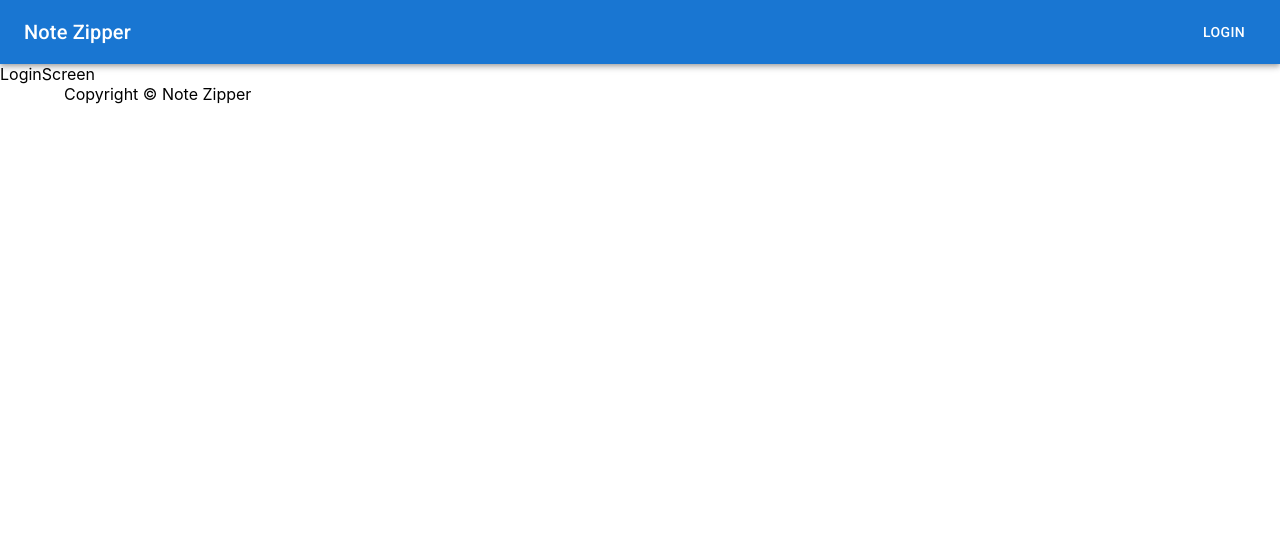
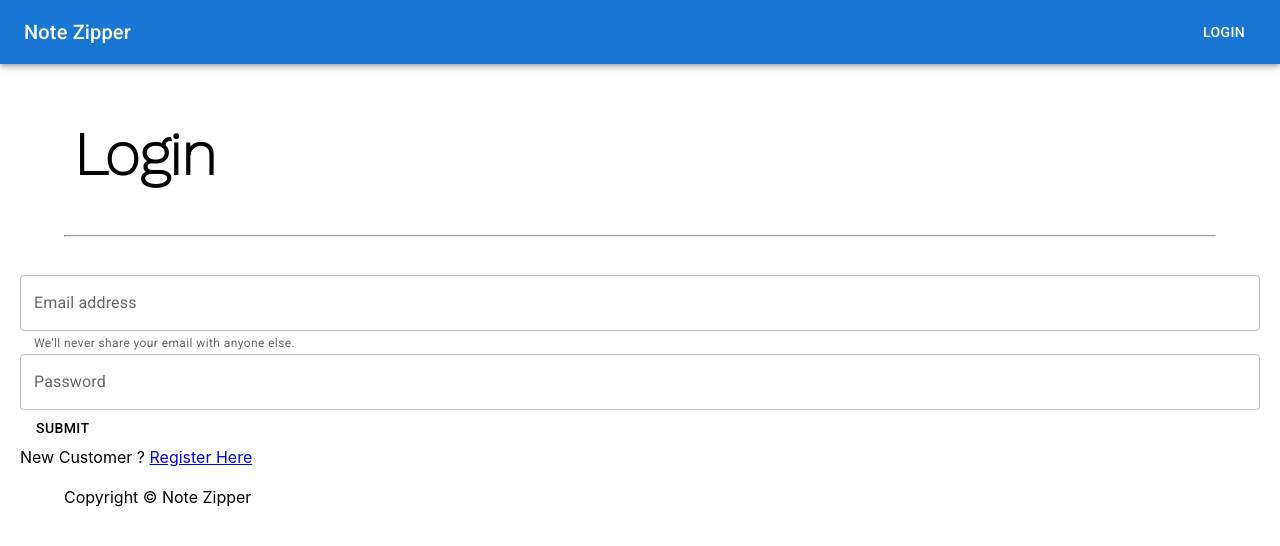
Before and after one commit to Ever-It-Lazy/Material-UI-rebuild, a React (Vite) app in the folder frontend/: page /login in a window 1280 px wide. Shown: the top 546 px of the page. Built offline with nearby package versions, Linux system fonts and the light colour scheme.

Commit message:
MUI translation of LoginScreen

```diff
--- a/frontend/src/screens/LoginScreen/LoginScreen.jsx
+++ b/frontend/src/screens/LoginScreen/LoginScreen.jsx
@@ -1,9 +1,80 @@
-import React from 'react'
+import React, { useEffect, useState } from 'react';
+import { Button, Box, FormControl, InputLabel, OutlinedInput, FormHelperText } from '@mui/material';
+import { Link, useNavigate } from 'react-router-dom';
+import MainScreen from '../../components/MainScreen';
+import "./LoginScreen.css";
+import Loading from '../../components/Loading';
+import ErrorMessage from '../../components/ErrorMessage';
+import { useDispatch, useSelector } from 'react-redux';
+import { login } from '../../actions/userActions';
 
 const LoginScreen = () => {
-  return (
-    <div>LoginScreen</div>
-  )
+	const [email, setEmail] = useState("");
+	const [password, setPassword] = useState("");
+
+	const dispatch = useDispatch();
+
+	const userLogin = useSelector((state) => state.userLogin);
+	const { loading, error, userInfo } = userLogin;
+	const navigate = useNavigate();
+
+	useEffect(() => {
+
+		if (userInfo) {
+			navigate('/mynotes');
+		}
+	}, [navigate,userInfo]);
+
+
+	const submitHandler =  (e) => {
+		e.preventDefault();
+
+		dispatch(login(email, password));
+	};
+
+	return (
+		<>
+			<MainScreen title="Login" />
+			<div className='loginContainer'>
+				{error && <ErrorMessage severity="error">{error}</ErrorMessage>}
+				{loading && <Loading />}
+				<Box component="form" onSubmit={submitHandler}>
+
+					<FormControl fullWidth={true}>
+						<InputLabel htmlFor="formBasicEmail">Email address</InputLabel>
+						<OutlinedInput
+							id="formBasicEmail"
+							type="email"
+							value={email}
+							placeholder="Enter email"
+							onChange={(e) => setEmail(e.target.value)}
+						/>
+						<FormHelperText>
+							We'll never share your email with anyone else.
+						</FormHelperText>
+					</FormControl>
+
+					<FormControl fullWidth={true}>
+						<InputLabel htmlFor="formBasicPassword">Password</InputLabel>
+						<OutlinedInput
+							id="formBasicPassword"
+							type="password"
+							value={password}
+							placeholder="Password"
+							onChange={(e) => setPassword(e.target.value)}
+						/>
+					</FormControl>
+
+					<Button variant="primary" type="submit">
+						Submit
+					</Button>
+				</Box>
+				<Box className="py-3">
+					New Customer ? <Link to="/register">Register Here</Link>
+				</Box>
+			</div>
+		</>
+	)
 }
 
 export default LoginScreen
```
